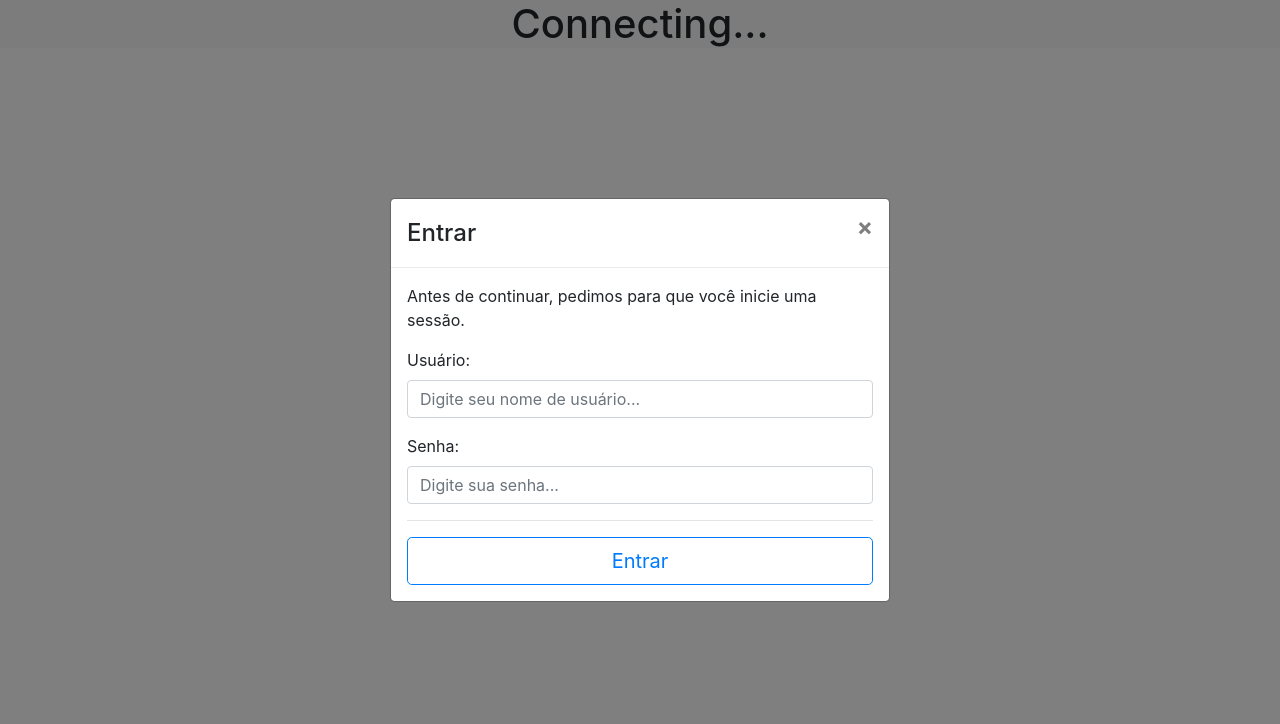
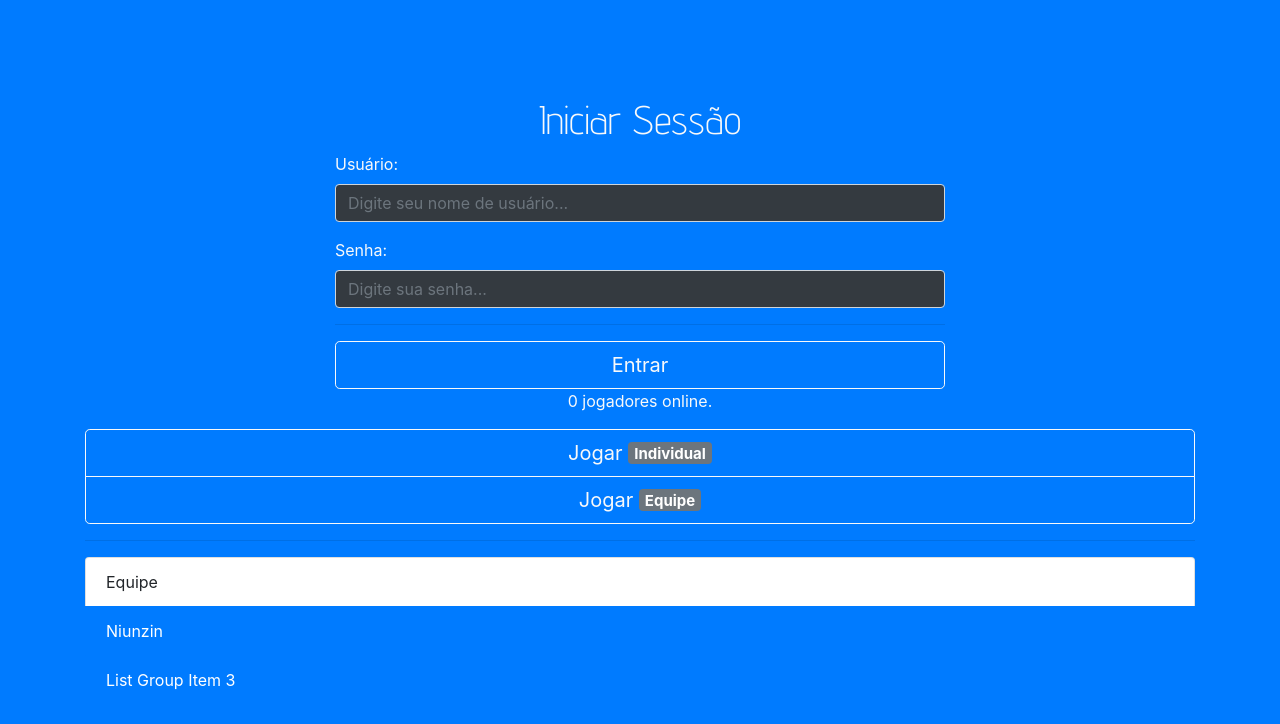
Before and after one commit to ifanger/Mathelium, a website: page public/index.html in a window 1280 px wide. Drawn offline with nearby package versions, Linux system fonts and the light colour scheme; no server answers.

Commit message:
Interface changes

```diff
--- a/index.js
+++ b/index.js
@@ -29,7 +29,7 @@ io.on('connection', function(socket) {
 		console.log('Trying to login ' + user.username + ' with pass: ' + user.password);
 		var auth = false;
 
-		if(user.username == 'Niunzin' && user.password == '123')
+		if(user.username == 'niunzin' && user.password == '123')
 			auth = true;
 
 		if(auth) {
@@ -51,8 +51,6 @@ io.on('connection', function(socket) {
 	}
 
 	onConnect();
-
-	socket.emit('raw message', 'Bem-vindo.');
 });
 
 function getCurrentTimeInSeconds() { return Math.floor(Date.now() / 1000); }
--- a/public/index.html
+++ b/public/index.html
@@ -1,31 +1,41 @@
 <!DOCTYPE html>
-<html>
+<html style="height:100%;min-height:100%;">
 
 <head>
     <meta charset="utf-8">
     <meta name="viewport" content="width=device-width, initial-scale=1.0">
     <title>Mathelium</title>
     <link rel="stylesheet" href="assets/bootstrap/css/bootstrap.min.css">
+    <link rel="stylesheet" href="https://fonts.googleapis.com/css?family=Advent+Pro:100,300,400">
 </head>
 
-<body>
-    <div class="modal fade" role="dialog" tabindex="-1" id="login-box">
-        <div class="modal-dialog modal-dialog-centered" role="document">
-            <div class="modal-content">
-                <div class="modal-header">
-                    <h4 class="modal-title">Entrar</h4><button type="button" class="close" data-dismiss="modal" aria-label="Close"><span aria-hidden="true">×</span></button></div>
-                <div class="modal-body">
-                    <p>Antes de continuar, pedimos para que você inicie uma sessão.</p>
-                    <form action="login" method="post" enctype="application/x-www-form-urlencoded" id="login-form">
-                        <div class="form-group"><label for="login-user">Usuário:</label><input class="form-control" type="text" name="login-user" placeholder="Digite seu nome de usuário..." id="login-user"></div>
-                        <div class="form-group"><label for="login-password">Senha:</label><input class="form-control form-control" type="password" name="login-password" placeholder="Digite sua senha..." id="login-password"></div>
+<body class="bg-primary" style="height:100%;">
+    <div class="row no-gutters" style="height:100%;">
+        <div class="col align-self-center">
+            <h1 class="text-center text-light" id="feedback" style="font-weight:300;font-family:'Advent Pro', sans-serif;">Conectando...</h1>
+            <div class="container" id="container-login" style="max-width:50%;display:none;">
+                <form action="login" method="post" enctype="application/x-www-form-urlencoded" id="login-form">
+                    <div class="form-group"><label for="login-user" class="text-light">Usuário:</label><input class="form-control bg-dark text-light" type="text" name="login-user" placeholder="Digite seu nome de usuário..." id="login-user"></div>
+                    <div class="form-group"><label for="login-password" class="text-light">Senha:</label><input class="form-control bg-dark text-light" type="password" name="login-password" placeholder="Digite sua senha..." id="login-password"></div>
+                    <hr>
+                    <div class="alert alert-danger" role="alert" id="login-feedback" style="display:none;"><span>Usuário ou senha incorreto(s).<br></span></div><button class="btn btn-outline-light btn-block btn-lg" type="submit" id="login-btn">Entrar</button></form>
+            </div>
+            <div class="container">
+                <div class="row">
+                    <div class="col">
+                        <p class="text-center text-light">0 jogadores online.</p>
+                        <div class="btn-group-vertical btn-group-lg d-flex" role="group"><button class="btn btn-outline-light btn-block" type="button">Jogar&nbsp;<span class="badge badge-secondary">Individual</span></button><button class="btn btn-outline-light btn-block" type="button">Jogar&nbsp;<span class="badge badge-secondary">Equipe</span></button></div>
                         <hr>
-                        <div class="alert alert-danger" role="alert" id="login-feedback" style="display:none;"><span>Usuário ou senha incorreto(s).<br></span></div><button class="btn btn-outline-primary btn-block btn-lg" type="submit" id="login-btn">Entrar</button></form>
+                        <ul class="list-group">
+                            <li class="list-group-item"><span>Equipe</span></li>
+                            <li class="list-group-item list-group-item-primary active"><span>Niunzin</span></li>
+                            <li class="list-group-item list-group-item-primary active"><span>List Group Item 3</span></li>
+                        </ul>
+                    </div>
                 </div>
             </div>
         </div>
     </div>
-    <h1 class="text-center bg-light" id="feedback">Connecting...</h1>
     <script src="assets/js/jquery.min.js"></script>
     <script src="assets/bootstrap/js/bootstrap.min.js"></script>
     <script src="http://127.0.0.1:3000/socket.io/socket.io.js"></script>
--- a/public/z.js
+++ b/public/z.js
@@ -1,14 +1,17 @@
 const socket = io();
+var data = {};
 
 function onConnected() {
 	console.log('Connected to server.');
-
-	setTimeout(showLoginBox, 100);
+	setTimeout(function () {
+		$('#container-login').fadeIn(450);
+		showMessage('Iniciar Sessão');
+	}, 450);
 }
 
 function onDisconnected() {
 	console.log('Disconnected from server.');
-	showMessage('Conexão encerrada. Reconectando em 5 segundos...');
+	showMessage('Conexão encerrada. Reconectando...');
 
 	window.setTimeout(function() { window.location = window.location; }, 5000);
 }
@@ -33,6 +36,11 @@ function onLoggedIn(data) {
 	$('#login-feedback').removeClass('alert-danger');
 	$('#login-feedback').addClass('alert-success');
 	$('#login-feedback').html('Iniciando sessão...');
+
+	$('#container-login').fadeOut(450, function() {
+		$("#container-login").remove();
+		showMessage('Bem-vindo, ' + '{username}' + '!');
+	});
 }
 
 function handleSocketEvents() {
@@ -46,10 +54,6 @@ function handleSocketEvents() {
 	onConnected();
 }
 
-function showLoginBox() {
-	$('#login-box').modal('show');
-}
-
 function showMessage(message) {
 	$('#feedback').html(message);
 }
@@ -58,10 +62,6 @@ function disableElement(target) { $(target).attr('disabled', 'disabled'); }
 function enableElement(target) { $(target).removeAttr('disabled'); }
 
 $(function () {
-	$('#login-box').on('hidden.bs.modal', function(e) {
-		socket.disconnect();
-	});
-
 	$('#login-form').on('submit', function(e) {
 
 		var login_username = $('#login-user').val();
@@ -73,6 +73,7 @@ $(function () {
 		};
 
 		socket.emit('login', data);
+
 		disableElement('#login-btn');
 		$('#login-btn').text('Entrando...');
 
```
Also changed, not shown: 1 other file.
